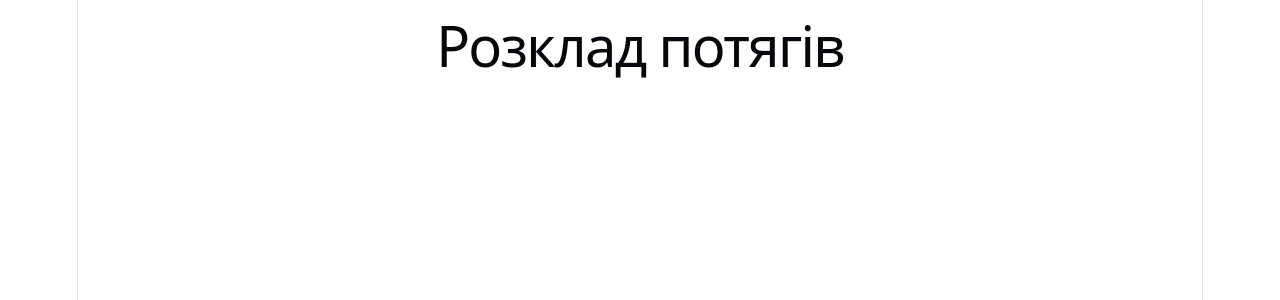
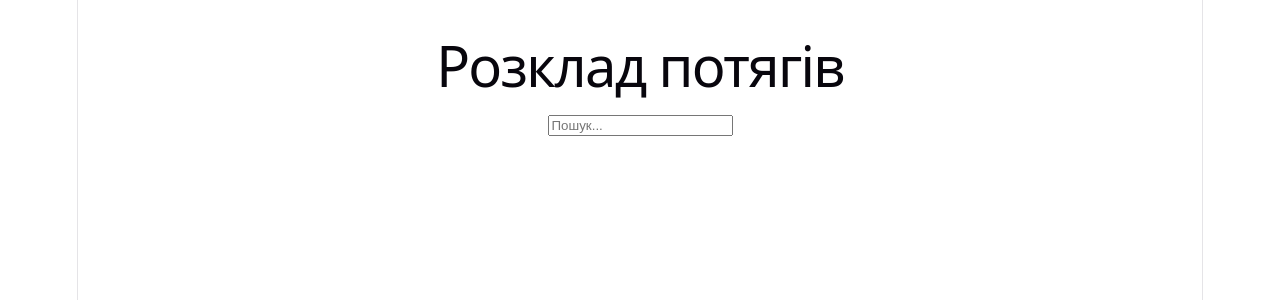
Before and after one commit to julybas/frontend_lab9-10, a React (Vite) app: page / in a window 1280 px wide. Shown: the top 300 px of the page. Built offline with nearby package versions, Linux system fonts and the light colour scheme.

Commit message:
added TrainList.jsx to display card list

```diff
--- /dev/null
+++ b/src/components/TrainList.jsx
@@ -0,0 +1,11 @@
+import React, { useState } from "react";
+
+const TrainList = () => {
+  return (
+    <div>
+      <input type="text" placeholder="Пошук..." />
+    </div>
+  );
+};
+
+export default TrainList;
--- a/src/pages/Home.jsx
+++ b/src/pages/Home.jsx
@@ -1,9 +1,11 @@
 import React from "react";
+import TrainList from "../components/TrainList";
 
 const Home = () => {
   return (
-    <div>
+    <div style={{ padding: "20px" }}>
       <h1>Розклад потягів</h1>
+      <TrainList />
     </div>
   );
 };
```
